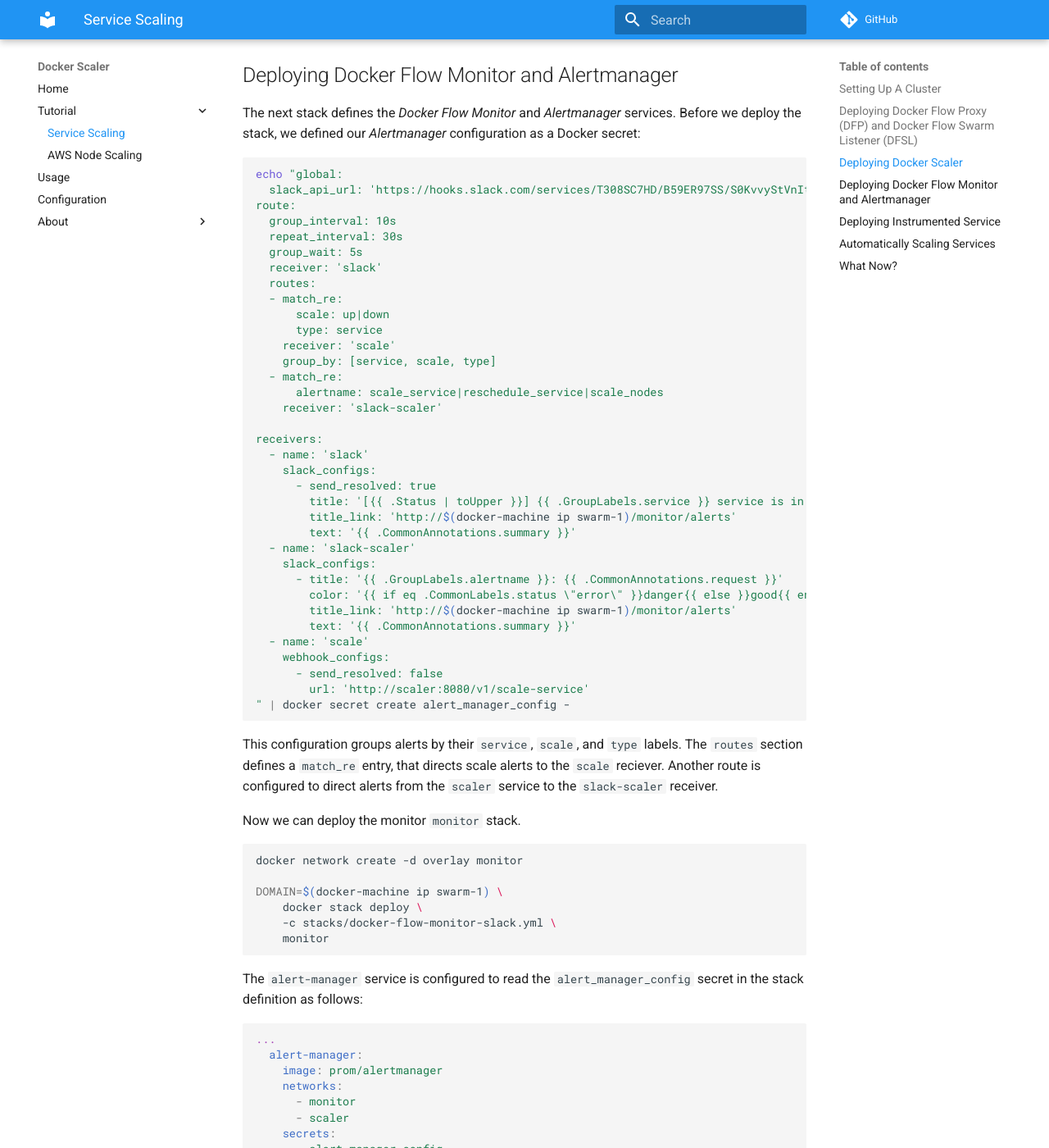
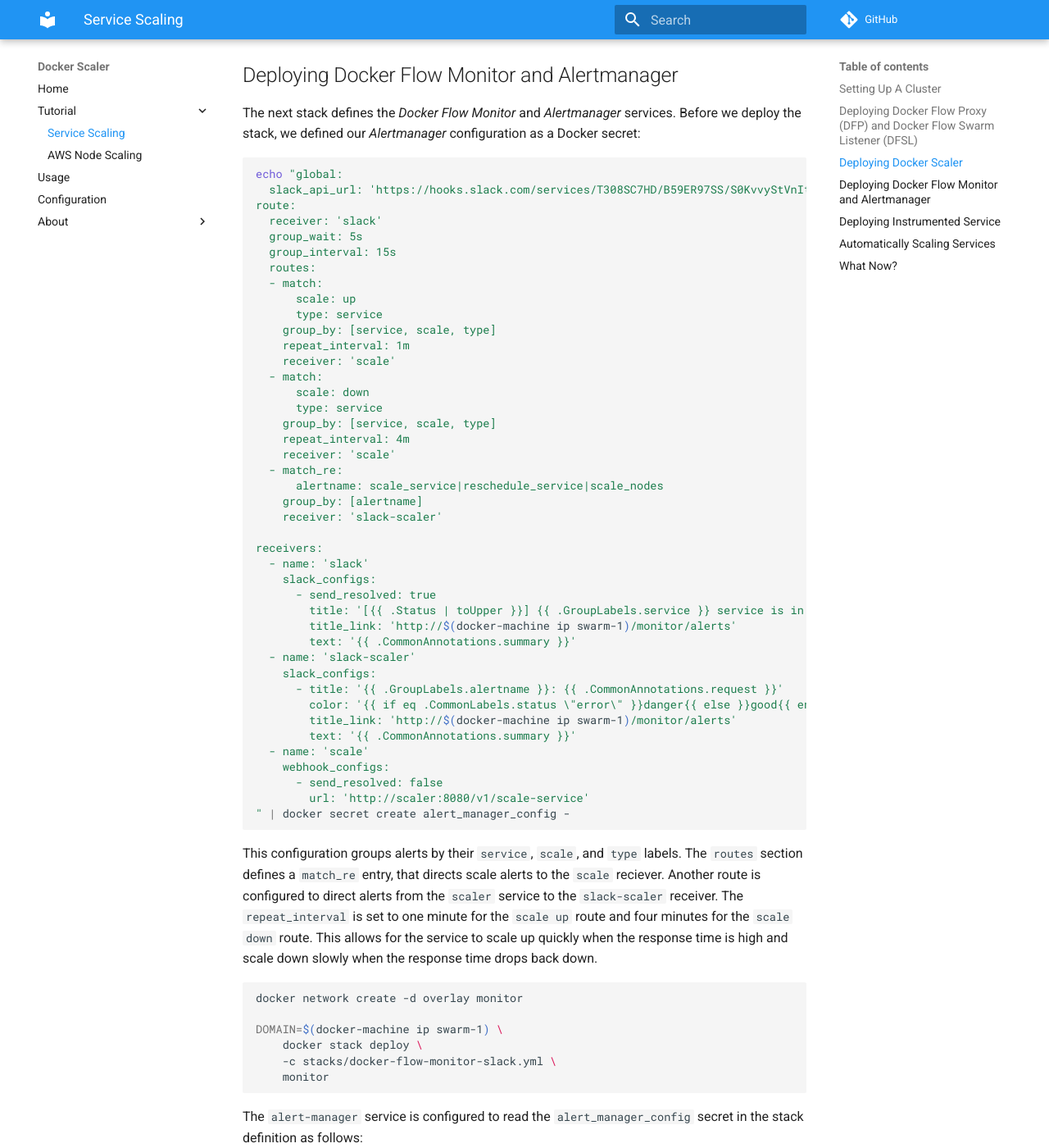
Before and after one commit to thomasjpfan/docker-scaler, an MkDocs documentation site: the page built from docs/service-scale.md, in a window 1280 px wide and 1400 px high, scrolled down 2220 px. Shown: the whole window at 82% size. Built offline with MkDocs 1.6.1 and Material for MkDocs 9.7.7, drawn with Linux system fonts in a browser that asks for light colours; comment, search, counter and statistics services are not loaded; old or Windows-style settings are respelled for this version of MkDocs; some of the changed text lies outside the part shown.

Commit message:
DOC: Alertmanage details

````diff
--- a/docs/service-scale.md
+++ b/docs/service-scale.md
@@ -86,18 +86,25 @@
 echo "global:
   slack_api_url: 'https://hooks.slack.com/services/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'
 route:
-  group_interval: 10s
-  repeat_interval: 30s
+  receiver: 'slack'
   group_wait: 5s
-  receiver: 'slack'
+  group_interval: 15s
   routes:
-  - match_re:
-      scale: up|down
+  - match:
+      scale: up
       type: service
+    group_by: [service, scale, type]
+    repeat_interval: 1m
     receiver: 'scale'
+  - match:
+      scale: down
+      type: service
     group_by: [service, scale, type]
+    repeat_interval: 4m
+    receiver: 'scale'
   - match_re:
       alertname: scale_service|reschedule_service|scale_nodes
+    group_by: [alertname]
     receiver: 'slack-scaler'
 
 receivers:
@@ -119,9 +126,7 @@
         url: 'http://scaler:8080/v1/scale-service'
 " | docker secret create alert_manager_config -
 ```
-This configuration groups alerts by their `service`, `scale`, and `type` labels. The `routes` section defines a `match_re` entry, that directs scale alerts to the `scale` reciever. Another route is configured to direct alerts from the `scaler` service to the `slack-scaler` receiver.
-
-Now we can deploy the monitor `monitor` stack.
+This configuration groups alerts by their `service`, `scale`, and `type` labels. The `routes` section defines a `match_re` entry, that directs scale alerts to the `scale` reciever. Another route is configured to direct alerts from the `scaler` service to the `slack-scaler` receiver. The `repeat_interval` is set to one minute for the `scale up` route and four minutes for the `scale down` route. This allows for the service to scale up quickly when the response time is high and scale down slowly when the response time drops back down.
 
 ```bash
 docker network create -d overlay monitor
@@ -239,7 +242,7 @@
 open "http://$(docker-machine ip swarm-1)/monitor/alerts"
 ```
 
-By this time, the `godemo_main_resp_time_below` alert should be red since the `go-demo_main` service has a response faster than twenty-five milliseconds limit we set. The Alertmanager recieves this alert and sends a `POST` request to the `docker-scaler` service to scale down `go-demo`. The label `com.df.scaleDownBy` on `go-demo_main` is set to 1 thus the number of replicas goes from 3 to 2.
+By this time, the `godemo_main_resp_time_below` alert should be red since the `go-demo_main` service has a response faster than twenty-five milliseconds limit we set. The Alertmanager recieves this alert and sends a `POST` request to the `docker-scaler` service to scale down `go-demo`. The label `com.df.scaleDownBy` on `go-demo_main` is set to 1 thus the number of replicas goes from 4 to 3.
 
 Let's look at the logs of `docker-scaler`:
 
````
Also changed, not shown: other parts of docs/service-scale.md (+10 -12 lines), 2 other files.
